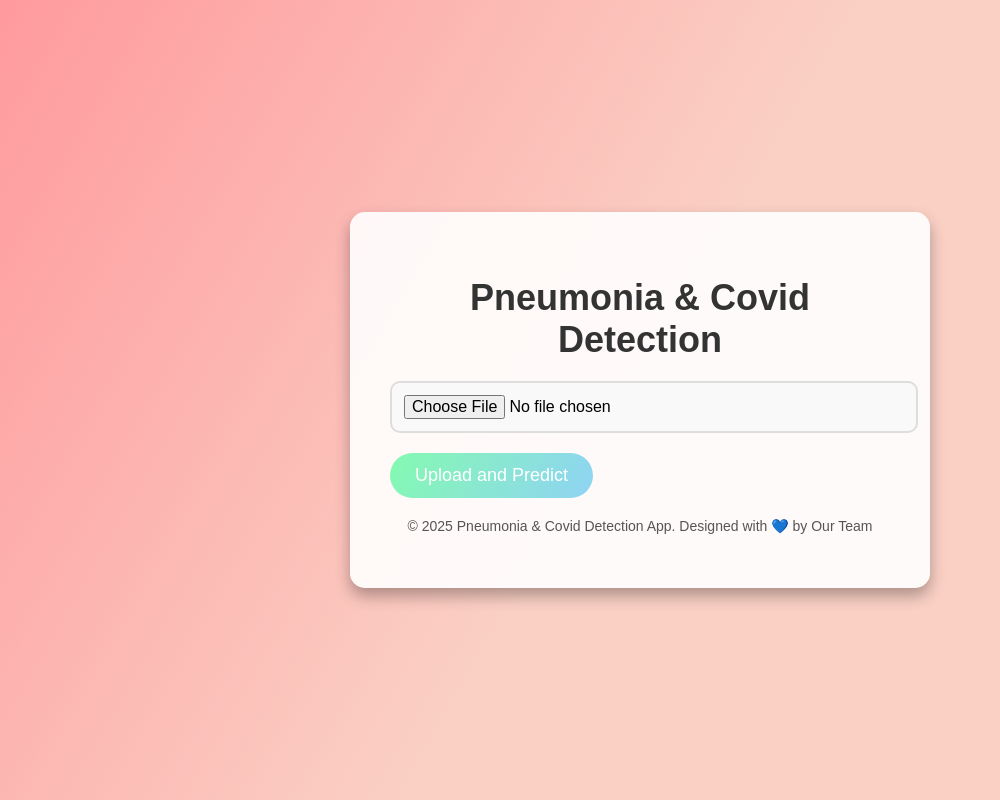
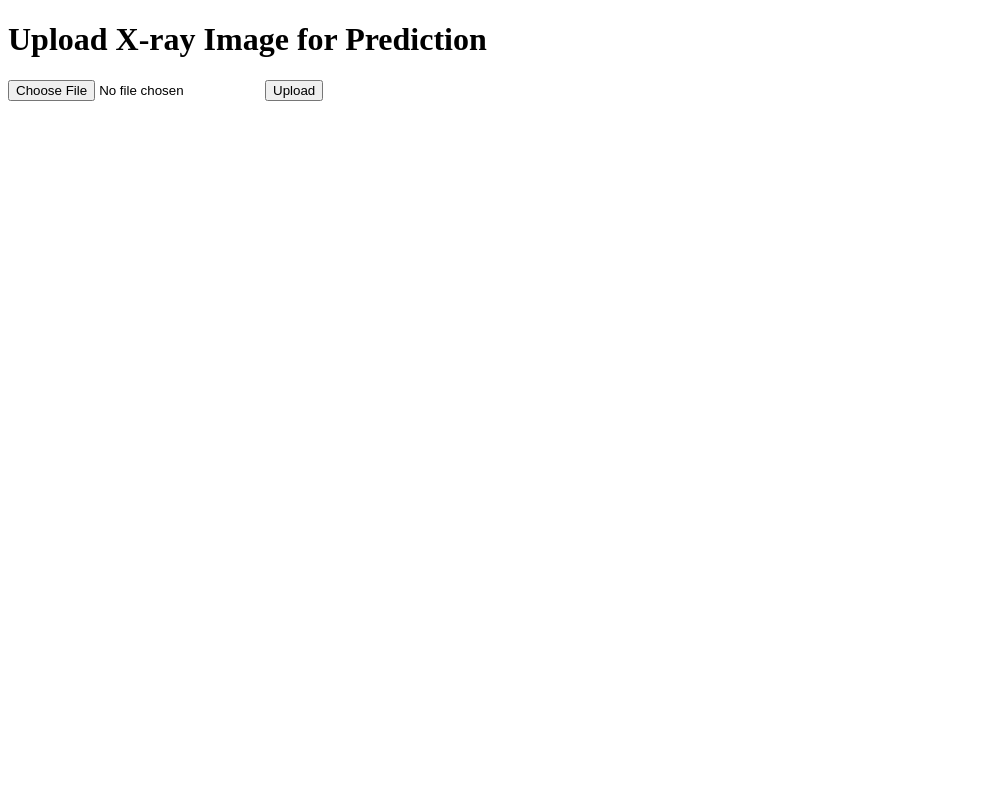
Before and after one commit to Gnanesh-Gone/project-1, a Flask app: page / in a window 1280 px wide. Shown: the whole page, without its empty margins (0-1000 px from the left). Run offline with Flask 3, Linux system fonts and the light colour scheme.

Commit message:
Update index.html

```diff
--- a/templates/index.html
+++ b/templates/index.html
@@ -3,119 +3,39 @@
 <head>
     <meta charset="UTF-8">
     <meta name="viewport" content="width=device-width, initial-scale=1.0">
-    <title>Pneumonia & Covid Detection</title>
-    <style>
-        body {
-            font-family: 'Arial', sans-serif;
-            background: linear-gradient(120deg, #ff9a9e, #fad0c4, #fad0c4);
-            background-size: cover;
-            height: 100vh;
-            margin: 0;
-            padding: 0;
-            display: flex;
-            justify-content: center;
-            align-items: center;
-        }
-
-        .container {
-            max-width: 500px;
-            width: 90%;
-            background: rgba(255, 255, 255, 0.9);
-            padding: 40px;
-            border-radius: 15px;
-            box-shadow: 0 8px 15px rgba(0, 0, 0, 0.3);
-            text-align: center;
-        }
-
-        h1 {
-            font-size: 36px;
-            margin-bottom: 20px;
-            font-weight: bold;
-            color: #333;
-        }
-
-        form {
-            margin-top: 20px;
-        }
-
-        input[type="file"] {
-            display: block;
-            font-size: 16px;
-            margin: 20px auto;
-            padding: 12px;
-            width: 100%;
-            border: 2px solid #ddd;
-            border-radius: 10px;
-            background: #f9f9f9;
-            transition: all 0.3s ease;
-        }
-
-        input[type="file"]:hover {
-            border-color: #ff9a9e;
-        }
-
-        .buttons {
-            display: flex;
-            justify-content: space-between;
-            margin-top: 20px;
-        }
-
-        input[type="submit"] {
-            background: linear-gradient(120deg, #84fab0, #8fd3f4);
-            color: white;
-            border: none;
-            padding: 12px 25px;
-            font-size: 18px;
-            border-radius: 25px;
-            cursor: pointer;
-            transition: all 0.4s ease-in-out;
-        }
-
-        input[type="submit"]:hover {
-            background: linear-gradient(120deg, #8fd3f4, #84fab0);
-            transform: translateY(-3px);
-            box-shadow: 0 4px 15px rgba(0, 0, 0, 0.2);
-        }
-
-        .logout-btn {
-            background-color: #ff9a9e;
-            color: white;
-            padding: 12px 25px;
-            font-size: 18px;
-            border-radius: 25px;
-            text-decoration: none;
-            display: inline-block;
-            cursor: pointer;
-            transition: all 0.4s ease-in-out;
-        }
-
-        .logout-btn:hover {
-            background-color: #ff6b81;
-            transform: translateY(-3px);
-            box-shadow: 0 4px 15px rgba(0, 0, 0, 0.2);
-        }
-
-        .footer {
-            margin-top: 20px;
-            font-size: 14px;
-            color: #555;
-        }
-    </style>
+    <title>Pneumonia, COVID, and Normal Detector</title>
 </head>
 <body>
+    <h1>Upload X-ray Image for Prediction</h1>
+    <form id="uploadForm" enctype="multipart/form-data">
+        <input type="file" id="fileInput" name="file" required>
+        <button type="submit">Upload</button>
+    </form>
+    <h2 id="result"></h2>
 
-    <div class="container">
-        <h1>Pneumonia & Covid Detection</h1>
-        <form action="/predict" method="post" enctype="multipart/form-data">
-            <input type="file" name="file" accept="image/*" required>
-            <div class="buttons">
-                <input type="submit" value="Upload and Predict">
-            </div>
-        </form>
-        <div class="footer">
-            <p>&copy; 2025 Pneumonia & Covid Detection App. Designed with 💙 by Our Team</p>
-        </div>
-    </div>
+    <script>
+        document.getElementById('uploadForm').addEventListener('submit', async (event) => {
+            event.preventDefault();
 
+            const fileInput = document.getElementById('fileInput');
+            const formData = new FormData();
+            formData.append("file", fileInput.files[0]);  // Attach the file to the FormData object
+
+            try {
+                // Send the image to the Flask back-end for prediction
+                const response = await fetch("/predict", {
+                    method: "POST",
+                    body: formData
+                });
+
+                // Parse the response and display the prediction
+                const data = await response.json();
+                document.getElementById('result').innerText = `Prediction: ${data.prediction}`;
+            } catch (error) {
+                console.error("Error:", error);
+                document.getElementById('result').innerText = "Error in prediction.";
+            }
+        });
+    </script>
 </body>
 </html>
```
